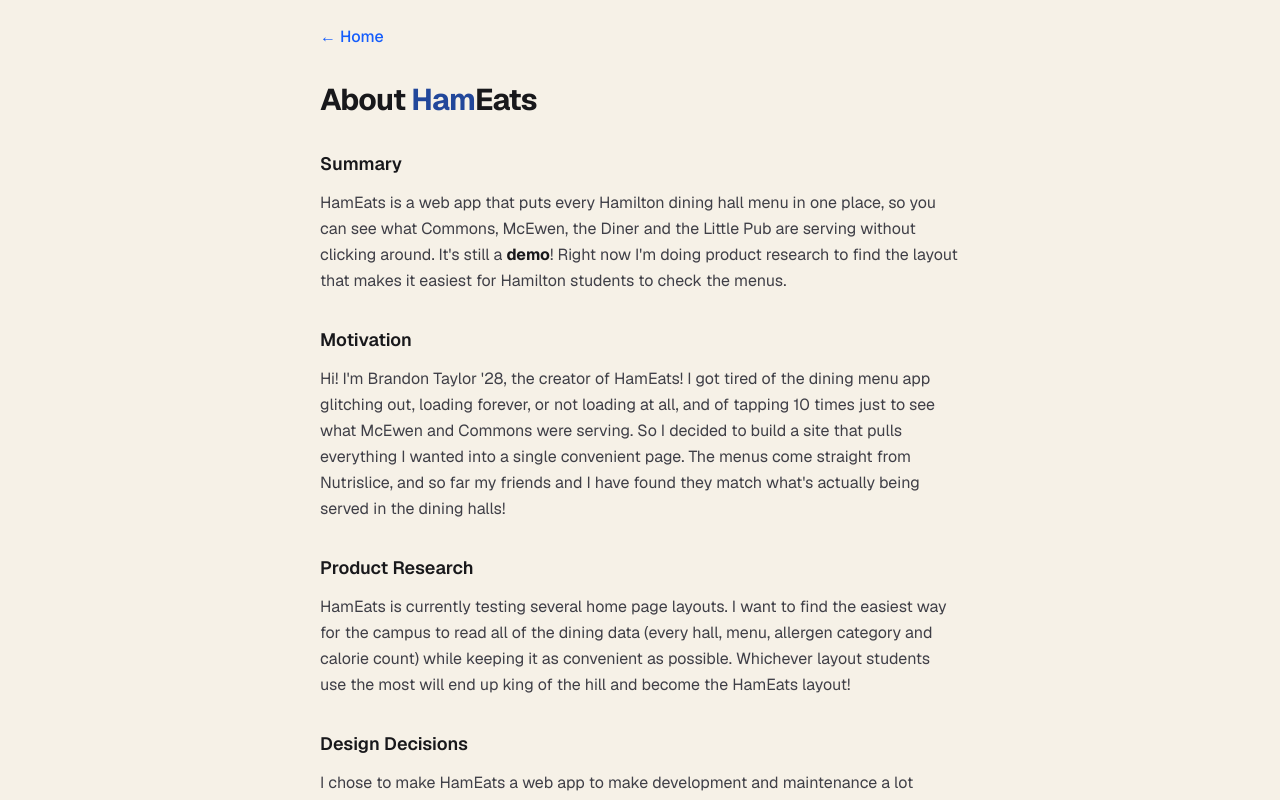
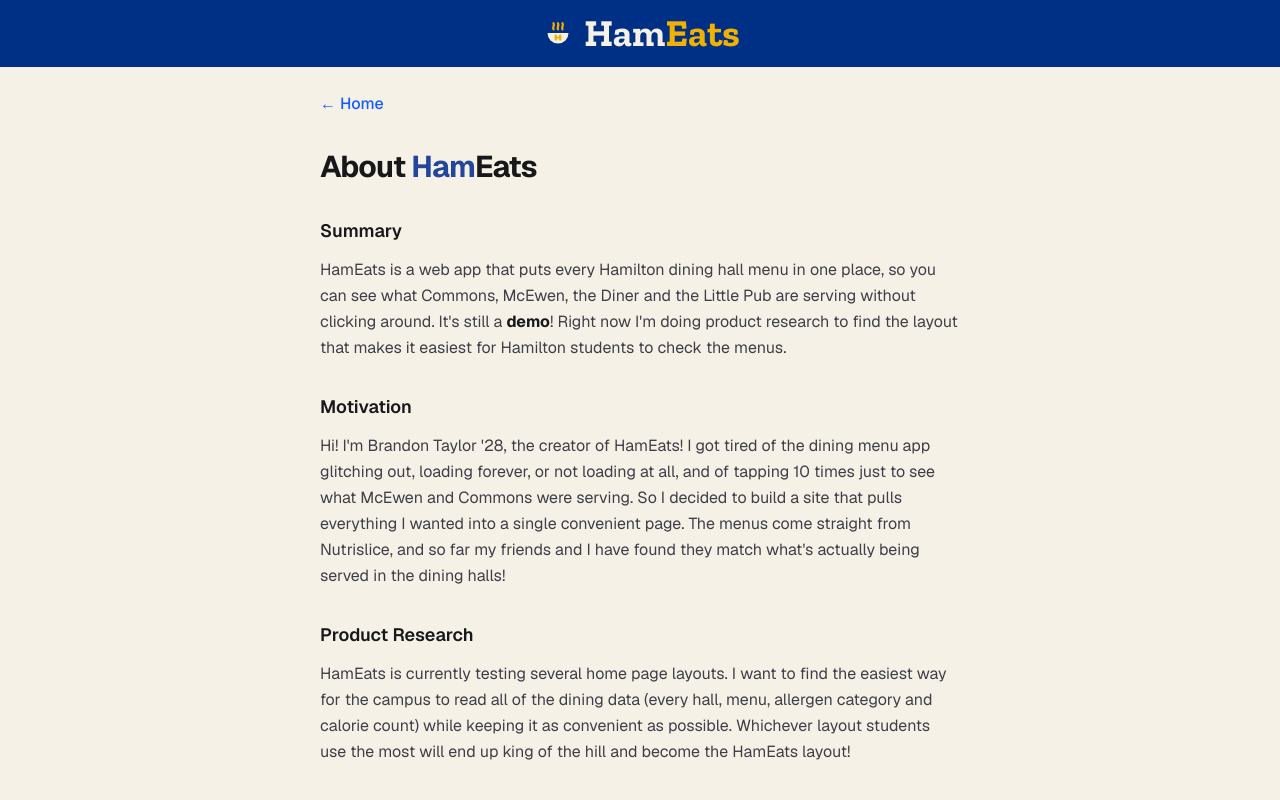
Before and after one commit to HamApps-Club/hameats, a Next.js app in the folder web/: page /about in a window 1280 px wide. Shown: the top 800 px of the page. Built offline with nearby package versions, Linux system fonts and the light colour scheme; no server answers.

Commit message:
Use the home screen's navy header band on the About page

```diff
--- a/web/app/about/page.tsx
+++ b/web/app/about/page.tsx
@@ -1,6 +1,7 @@
 import type { Metadata } from "next";
 import Link from "next/link";
 import { SiteFooter } from "@/components/SiteFooter";
+import { SiteTitle } from "@/components/SiteTitle";
 
 export const metadata: Metadata = {
   title: "About",
@@ -20,14 +21,18 @@ function Section({ title, children }: { title: string; children: React.ReactNode
 export default function AboutPage() {
   return (
     <div className="flex min-h-full flex-1 flex-col bg-background text-zinc-900 dark:text-zinc-100">
+      <header className="border-b border-band-edge bg-band text-band-ink">
+        <SiteTitle />
+      </header>
+
       <main className="mx-auto w-full max-w-2xl flex-1 space-y-8 px-4 py-6 text-base leading-relaxed text-zinc-700 dark:text-zinc-300">
         <Link href="/" className="inline-block font-medium text-blue-600 hover:underline dark:text-blue-400">
           ← Home
         </Link>
 
-        <h1 className="text-3xl font-bold tracking-tight text-zinc-900 dark:text-zinc-100">
+        <h2 className="text-3xl font-bold tracking-tight text-zinc-900 dark:text-zinc-100">
           About <span className="text-accent">Ham</span>Eats
-        </h1>
+        </h2>
 
         <Section title="Summary">
           <p>
```
